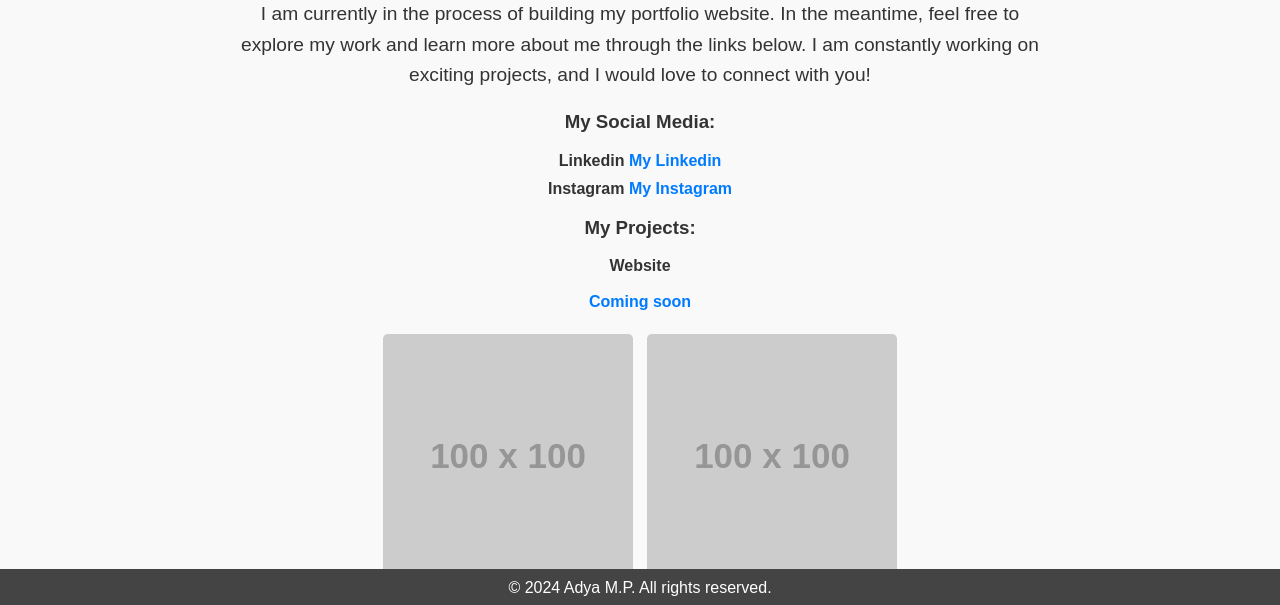
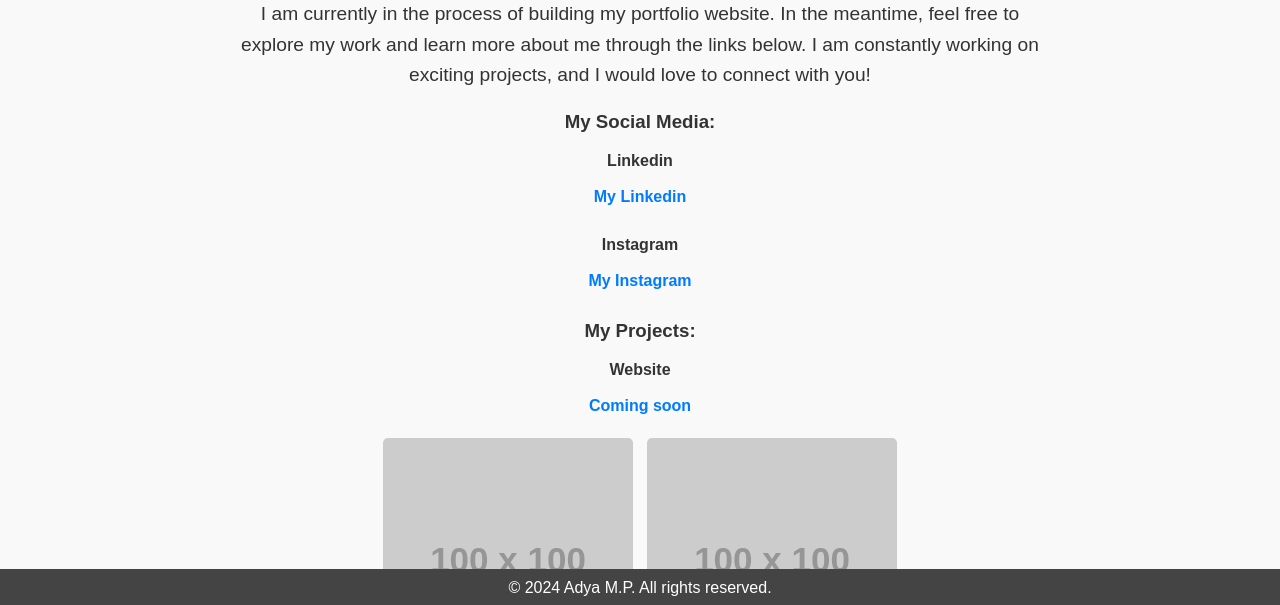
Before and after one commit to adyamp107/adyamp, a plain HTML site: page index.html in a window 1280 px wide. Shown: the part 193-798 px from the top of the page. Drawn offline with Linux system fonts and the light colour scheme; placeholder pictures from the web are drawn by us.

Commit message:
Update index.html

```diff
--- a/index.html
+++ b/index.html
@@ -126,12 +126,16 @@
         </p>
         <h3>My Social Media:</h3>
         <ul>
-        	<li>
+        	<li class="project">
             	<strong>Linkedin</strong>
+                <br/>
+                <br/>
                 <a href="www.linkedin.com/in/adya-muhammad-prawira-337805288" target="_blank">My Linkedin</a>
             </li>
-            <li>
+            <li class="project">
             	<strong>Instagram</strong>
+                <br/>
+                <br/>
                 <a href="https://www.instagram.com/adyaamuhammad" target="_blank">My Instagram</a>
             </li>
         </ul>
```
